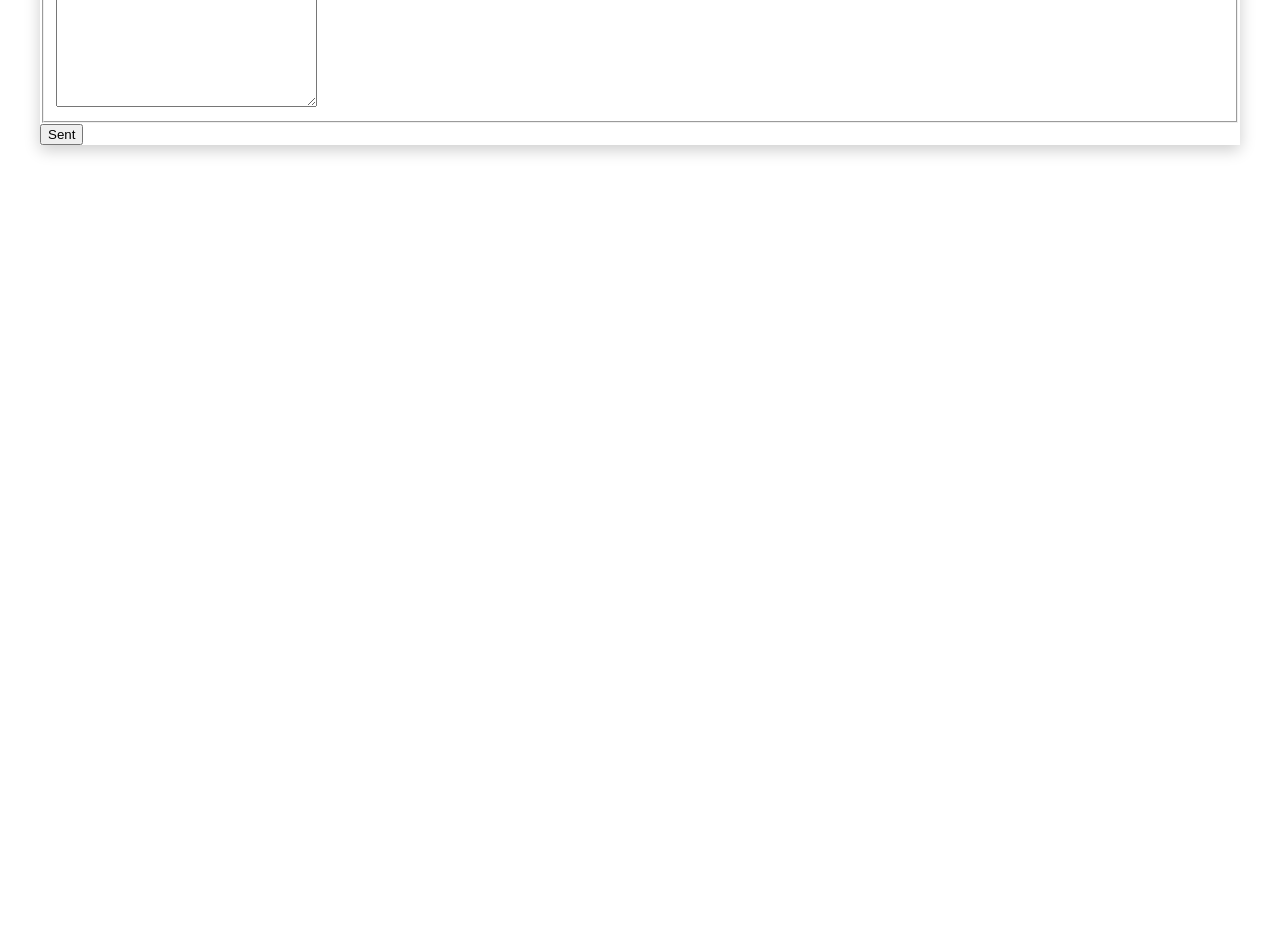
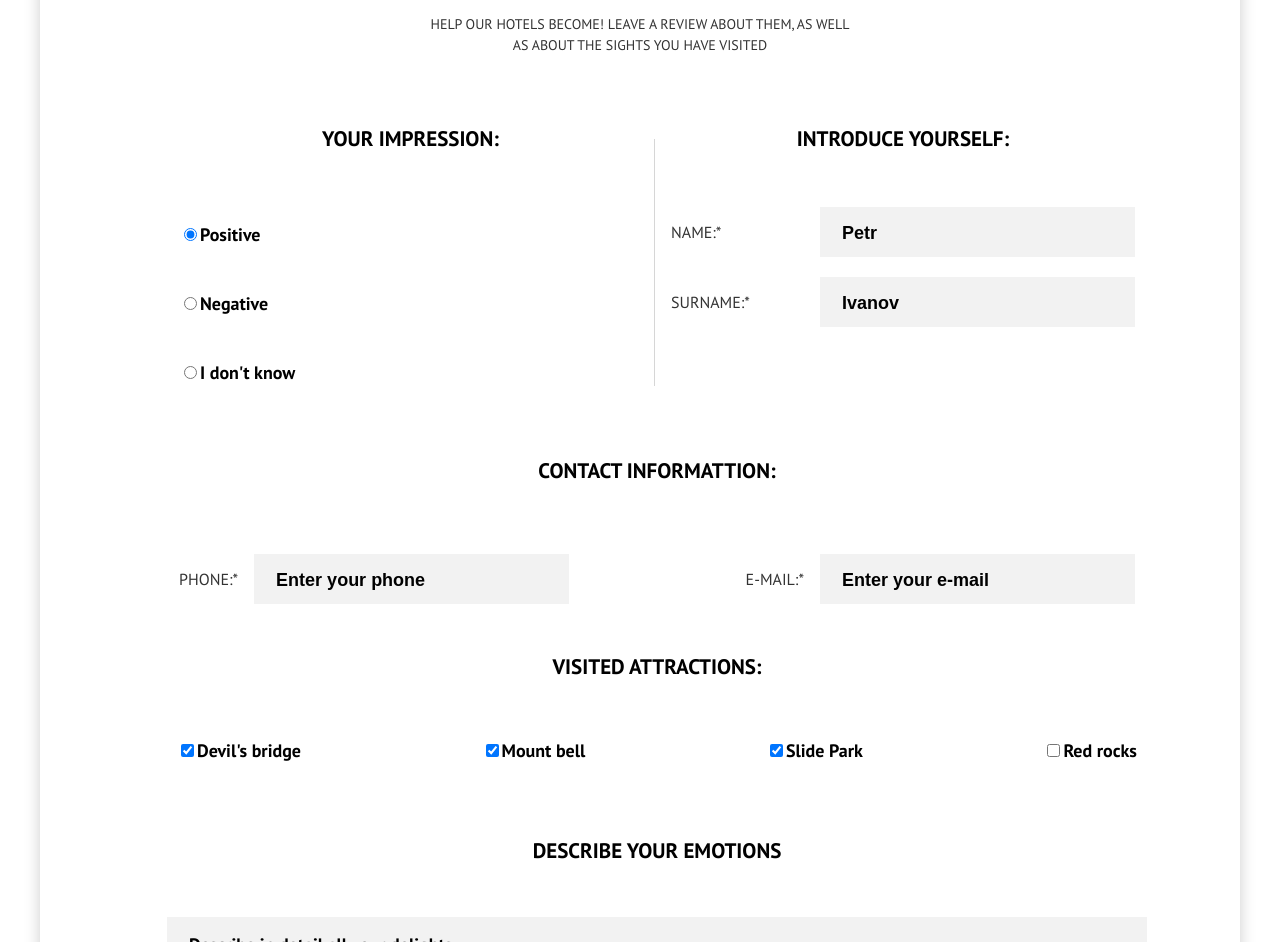
Before and after one commit to Yuriy-Tkachenko/Sedona, a website: page source/form.html in a window 1280 px wide. Shown: the part 474-1416 px from the top of the page. Before the commit the page ends 800 px from the top, so only its background shows below. Drawn offline with nearby package versions, Linux system fonts and the light colour scheme; files that its build step writes are made by us from their sources.

Commit message:
added basic styles and image for form.html

```diff
--- a/source/form.html
+++ b/source/form.html
@@ -42,69 +42,59 @@
         <h1 class="visually-hidden">Feedback form</h1>
         <div class="feedback-form__offer">
           <picture>
-            <source>
-            <img src="" alt="">
+            <source media="(min-width: 768px)" srcset="/img/background-tablet-desktop-city-name@1x.png 1x, /img/background-tablet-desktop-city-name@2x.png 2x">
+            <img class="feedback-form-city-name" src="/img/background-city-name@1x.png" srcset="/img/background-city-name@2x.png" alt="City name">
           </picture>
-          <h2 class="feedback-form__title">Leave your feedback</h2>
+        </div>
+        <div class="feedback-form__slogan">
+          <h2 class="feedback-form__title feedback-form__title--big-size">Leave your feedback</h2>
           <p class="feedback-form__description">Help our hotels become! Leave a review about them, as well as about the sights you have visited</p>
         </div>
-        <div class="feedback-form__group">
-          <fieldset class="feedback-form__name">
-            <legend class="feedback-form__title">Introduce yourself:</legend>
-            <label class="feedback-form__label">Name:*<input type="text" name="name" placeholder="Petr"></label>
-            <label class="feedback-form__label">Surname:*<input type="text" name="surname" placeholder="Ivanov"></label>
+        <div class="feedback-form-group">
+          <fieldset class="feedback-form__name feedback-form__fieldset">
+            <legend class="feedback-form__title feedback-form__title--name-position">Introduce yourself:</legend>
+            <label class="feedback-form__label feedback-form__label--position">Name:*<input class="feedback-form__input" type="text" name="name" placeholder="Petr"></label>
+            <label class="feedback-form__label feedback-form__label--position">Surname:*<input class="feedback-form__input" type="text" name="surname" placeholder="Ivanov"></label>
           </fieldset>
-          <fieldset class="feedback-form__contact-details">
-            <legend class="feedback-form__title">Contact informattion:</legend>
-            <label class="feedback-form__label">Phone:*<input type="text" name="phone" placeholder="Enter your phone"></label>
-            <label class="feedback-form__label">E-mail:*<input type="text" name="email" placeholder="Enter your e-mail"></label>
+          <fieldset class="feedback-form__contact-details feedback-form__fieldset">
+            <legend class="feedback-form__title feedback-form__title--contact-posiiton">Contact informattion:</legend>
+            <ul class="feedback-form__contact-list">
+              <li class="feedback-form__contact-item">
+                <label class="feedback-form__label" for="phone-number">Phone:*</label>
+                <input class="feedback-form__input feedback-form__input--logo feedback-form__input--phone-logo" type="number" name="phone" id="phone-number" placeholder="Enter your phone">
+              </li>
+              <li class="feedback-form__contact-item">
+                <label class="feedback-form__label" for="e-mail">E-mail:*</label>
+                <input class="feedback-form__input feedback-form__input--logo feedback-form__input--mail-logo" type="email" name="e-mail" id="e-mail" placeholder="Enter your e-mail">
+              </li>
+            </ul>
           </fieldset>
-          <fieldset class="feedback-form__impression">
-            <legend class="feedback-form__title">Your impression:</legend>
-            <!--<ul class="feedback-form__impression-list">
-              <li class="feedback-form__impression-item">
-                <input class="feedback-form__checkbox" type="radio" name="impression" id="feedback-form__positive" checked>
-                <label for="feedback-form__positive">Positive</label>
-              </li>
-              <li class="feedback-form__impression-item">
-                <input class="feedback-form__checkbox" type="radio" name="impression" id="feedback-form__negative">
-                <label for="feedback-form__negative">Negative</label>
-              </li>
-              <li class="feedback-form__impression-item">
-                <input class="feedback-form__checkbox" type="radio" name="impression" id="feedback-form__dont-know">
-                <label for="feedback-form__dont-know">I don't know</label>
-              </li>
-            </ul>-->
-            <label class="feedback-form__radio"><input type="radio" name="impression">Positive</label>
+          <fieldset class="feedback-form__impression feedback-form__fieldset">
+            <legend class="feedback-form__title feedback-form__title--impression-posiiton">Your impression:</legend>
+            <label class="feedback-form__radio"><input type="radio" name="impression" checked>Positive</label>
             <label class="feedback-form__radio"><input type="radio" name="impression">Negative</label>
             <label class="feedback-form__radio"><input type="radio" name="impression">I don't know</label>
           </fieldset>
-          <fieldset class="feedback-form__attractions">
-            <!--<ul class="feedback-form__attractions-list">
-              <li class="feedback-form__attraction-item">
-                <input class="feedback-form__checkbox" type="checkbox" name="Devil's bridge" id="feedback-form__devils-bridge" checked>
-                <label for="feedback-form__devils-bridge">Devil's bridge</label>
-              </li>
-              <li class="feedback-form__attraction-item">
-                <input class="feedback-form__checkbox" type="checkbox" name="Mount bell" id="feedback-form__mount-bell" checked>
-                <label for="feedback-form__mount-bell">Mount bell</label>
-              </li>
-              <li class="feedback-form__attraction-item"></li>
-              <li class="feedback-form__attraction-item"></li>
-            </ul>-->
-            <label class="feedback-form__checkbox"><input type="checkbox" name="attraction">Devil's bridge</label>
-            <label class="feedback-form__checkbox"><input type="checkbox" name="attraction">Mount bell</label>
-            <label class="feedback-form__checkbox"><input type="checkbox" name="attraction">Slide Park</label>
-            <label class="feedback-form__checkbox"><input type="checkbox" name="attraction">Red rocks</label>
+          <fieldset class="feedback-form__attractions feedback-form__fieldset">
+            <legend class="feedback-form__title feedback-form__title--attraction-posiiton">Visited attractions:</legend>
+            <div class="feedback-form-checkbox-wrapper">
+              <label class="feedback-form__checkbox"><input type="checkbox" name="attraction" checked>Devil's bridge</label>
+              <label class="feedback-form__checkbox"><input type="checkbox" name="attraction" checked>Mount bell</label>
+              <label class="feedback-form__checkbox"><input type="checkbox" name="attraction" checked>Slide Park</label>
+              <label class="feedback-form__checkbox"><input type="checkbox" name="attraction">Red rocks</label>
+            </div>
           </fieldset>
-          <fieldset class="feedback-form__description">
-            <legend class="feedback-form__title">Describe your emotions</legend>
-            <textarea class="fedback-form__area" cols="30" rows="10" placeholder="Describe in detail all your delights"></textarea>
+          <fieldset class="feedback-form__area-description feedback-form__fieldset">
+            <legend class="feedback-form__title feedback-form__title--description-posiiton">Describe your emotions</legend>
+            <textarea class="feedback-form__area" cols="30" rows="10" placeholder="Describe in detail all your delights"></textarea>
           </fieldset>
-          <button type="submit" class="feedback-form-button">Sent</button>
+          <div class="feedback-form__button-wrapper">
+            <button class="feedback-form-button button" type="submit" class="feedback-form-button">Sent</button>
+            <span class="feedback-form__note">* — обязательные поля</span>
+          </div>
         </div>
       </section>
     </main>
-
+    <footer></footer>
 </body>
 </html>
--- /dev/null
+++ b/source/sass/blocks/feedback-form-group.scss
@@ -0,0 +1,254 @@
+.feedback-form-group {
+  margin-top: 20px;
+  text-align: center;
+
+  @media (min-width: $tablet-width) {
+    display: grid;
+    grid-template-columns: 1fr 1fr;
+    grid-template-rows: auto auto auto auto auto;
+    padding: 0 60px;
+    margin-top: 70px;
+  }
+
+  @media (min-width: $desktop-width) {
+    padding: 0 125px;
+  }
+}
+
+.feedback-form__fieldset {
+  border: none;
+}
+
+.feedback-form__name {
+  display: flex;
+  flex-direction: column;
+  border-bottom: 1px solid $space-grey;
+
+  @media (min-width: $tablet-width) {
+    grid-column: 2/3;
+    grid-row: 1/2;
+    border: none;
+  }
+}
+
+.feedback-form__title {
+  text-align: center;
+}
+
+.feedback-form__title--contact-posiiton {
+  margin: 20px 0 15px 0;
+
+  @media (min-width: $tablet-width) {
+    margin-bottom: 20px;
+  }
+
+  @media (min-width: $desktop-width) {
+    margin-bottom: 70px;
+  }
+}
+
+.feedback-form__title--name-position {
+  margin-bottom: 37px;
+
+  @media (min-width: $tablet-width) {
+    margin-bottom: 55px;
+  }
+}
+
+.feedback-form__title--impression-posiiton {
+  margin: 15px 0 36px 0;
+
+  @media (min-width: $tablet-width) {
+    margin: 0 0 70px 0;
+  }
+}
+
+.feedback-form__label {
+  width: 100%;
+  display: flex;
+  justify-content: space-between;
+  align-items: center;
+  color: $dark-grey;
+  margin-bottom: 20px;
+
+  @media (min-width: $desktop-width) {
+    margin: 0 16px 0 0;
+  }
+}
+
+.feedback-form__label--position {
+  margin-bottom: 20px;
+}
+
+.feedback-form__input {
+  border: none;
+  background-color: $light-grey;
+  padding: 20px 22px 15px 22px;
+
+  @media (min-width: $tablet-width) {
+    min-width: 315px;
+  }
+}
+
+.feedback-form__input--logo {
+  position: relative;
+}
+
+.feedback-form__input::placeholder {
+  color: $basic-black;
+  @include input;
+}
+
+.feedback-form__contact-details {
+  margin-top: 20px;
+  border-bottom: 1px solid $space-grey;
+
+  @media (min-width: $tablet-width) {
+    grid-column: 1/3;
+    grid-row: 2/3;
+    border: none;
+    margin-top: 72px;
+  }
+}
+
+.feedback-form__contact-list {
+  display: flex;
+  flex-direction: column;
+  justify-content: space-between;
+
+  @media (min-width: $desktop-width) {
+    flex-direction: row;
+    flex-wrap: wrap;
+  }
+}
+
+.feedback-form__contact-item {
+  display: flex;
+  flex-direction: column;
+  justify-content: space-between;
+  margin-bottom: 14px;
+
+  @media (min-width: $tablet-width) {
+    margin-bottom: 25px;
+  }
+
+  @media (min-width: $desktop-width) {
+    flex-direction: row;
+    margin: 0;
+  }
+}
+
+.feedback-form__contact-item:last-child {
+  margin-bottom: 28px;
+
+  @media (min-width: $tablet-width) {
+    margin-bottom: 0;
+  }
+}
+
+.feedback-form__impression {
+  margin-top: 20px;
+  display: flex;
+  flex-direction: column;
+  justify-content: space-between;
+  border-bottom: 1px solid $space-grey;
+
+  @media (min-width: $tablet-width) {
+    grid-column: 1/2;
+    grid-row: 1/2;
+    border-bottom: none;
+    border-right: 1px solid $space-grey;
+    margin-top: 0;
+  }
+}
+
+.feedback-form__radio {
+  @include input;
+  text-align: start;
+  margin-bottom: 43px;
+}
+
+.feedback-form__radio:last-child {
+  @media(min-width: $tablet-width) {
+    margin-bottom: 0;
+  }
+}
+
+.feedback-form__attractions {
+  margin-top: 20px;
+  border-bottom: 1px solid $space-grey;
+
+  @media (min-width: $tablet-width) {
+    grid-column: 1/3;
+    grid-row: 3/4;
+    border: none;
+    margin: 50px auto 0 auto;
+  }
+}
+
+.feedback-form-checkbox-wrapper {
+  display: flex;
+  flex-direction: column;
+  justify-content: space-between;
+
+  @media (min-width: $tablet-width) {
+    flex-direction: row;
+    flex-wrap: wrap;
+    width: 460px;
+  }
+
+  @media (min-width: $desktop-width) {
+    min-width: 960px;
+  }
+}
+
+.feedback-form__title--attraction-posiiton {
+  @media(min-width: $tablet-width) {
+    margin-bottom: 58px;
+  }
+}
+
+.feedback-form__checkbox {
+  @include input;
+  text-align: start;
+  margin-bottom: 54px;
+
+  @media (min-width: $tablet-width) {
+    margin-right: 50px;
+  }
+
+  @media (min-width: $desktop-width) {
+    margin-right: 0;
+  }
+}
+
+.feedback-form__area-description {
+  margin-top: 20px;
+  text-align: center;
+
+  @media (min-width: $tablet-width) {
+    grid-column: 1/3;
+    grid-row: 4/5;
+    padding: 0;
+  }
+}
+
+.feedback-form__title--description-posiiton {
+  @media (min-width: $tablet-width) {
+    margin-bottom: 53px;
+  }
+}
+
+.feedback-form__area{
+  width: 100%;
+  border: none;
+  background-color: $light-grey;
+  margin-bottom: 51px;
+}
+
+.feedback-form__area::placeholder {
+  @include input;
+  font-family: "PTSans";
+  color: $basic-black;
+  padding: 13px 20px;
+}
--- /dev/null
+++ b/source/sass/blocks/feedback-form.scss
@@ -0,0 +1,76 @@
+.feedback-form {
+  margin-top: -30px;
+
+  @media (min-width: $tablet-width) {
+    margin-top: 0;
+  }
+}
+
+.feedback-form__offer {
+  height: 160px;
+  background-image: url(/img/background-form@1x.jpg);
+  background-repeat: no-repeat;
+  background-size: cover;
+  text-align: center;
+
+  @media (min-resolution: 2dppx) {
+    background-image: url(/img/background-form@2x.jpg);
+  }
+
+  @media (min-width: $tablet-width) {
+    height: 300px;
+    background-image: url(/img/background-form-desktop@1x.jpg);
+  }
+
+  @media (min-resolution: 2dppx) {
+    background-image: url(/img/background-form-desktop@2x.jpg);
+  }
+}
+
+.feedback-form-city-name {
+  margin-top: 53px;
+  width: 230px;
+  height: 40px;
+
+  @media (min-width: $tablet-width) {
+    width: 457px;
+    height: 78px;
+    margin-top: 90px;
+  }
+}
+
+.feedback-form__slogan {
+  text-align: center;
+  margin-top: 36px;
+  padding: 0 27px 16px 27px;
+  border-bottom: 1px solid $space-grey;
+
+  @media (min-width: $tablet-width) {
+    margin-top: 70px;
+    border: none;
+    padding-bottom: 0;
+  }
+}
+
+.feedback-form__title {
+  @include title;
+  margin-bottom: 32px;
+
+  @media (min-width: $tablet-width) {
+    margin-bottom: 36px;
+  }
+}
+
+.feedback-form__title--big-size {
+  @media (min-width: $tablet-width) {
+    font-size: 30px;
+    line-height: 26px;
+  }
+}
+
+.feedback-form__description {
+  @include description;
+  color: $dark-grey;
+  max-width: 435px;
+  margin: 0 auto;
+}
--- a/source/sass/global/global.scss
+++ b/source/sass/global/global.scss
@@ -44,6 +44,11 @@ a {
   clip: rect(0 0 0 0);
 }
 
+fieldset {
+  padding-top: 0;
+  padding-bottom: 0;
+}
+
 .container {
   @media (min-width: $tablet-width) {
     width: 705px;
--- a/source/sass/style.scss
+++ b/source/sass/style.scss
@@ -9,4 +9,8 @@
 @import "blocks/main-offer.scss";
 @import "blocks/main-features.scss";
 @import "blocks/main-modal-search.scss";
+@import "blocks/button.scss";
 @import "blocks/main-footer.scss";
+@import "blocks/feedback-form.scss";
+@import "blocks/feedback-form-group.scss";
+@import "blocks/feedback-form-button.scss";
```
Also changed, not shown: source/sass/blocks/button.scss (added, +7 -0 lines), source/sass/blocks/feedback-form-button.scss (added, +24 -0 lines), source/sass/blocks/main-modal-search.scss (+0 -7 lines), source/sass/global/mixins.scss (+11 -0 lines), source/img/background-city-name@1x.png (added), source/img/background-city-name@2x.png (added), source/img/background-form-desktop@1x.jpg (added), source/img/background-form@1x.jpg (added), source/img/background-form@2x.jpg (added), source/img/background-tablet-desktop-city-name@1x.png (added), source/img/background-tablet-desktop-city-name@2x.png (added), source/img/icons-sprite/mail.svg (added), source/img/icons-sprite/phone.svg (added), 1 other file.
